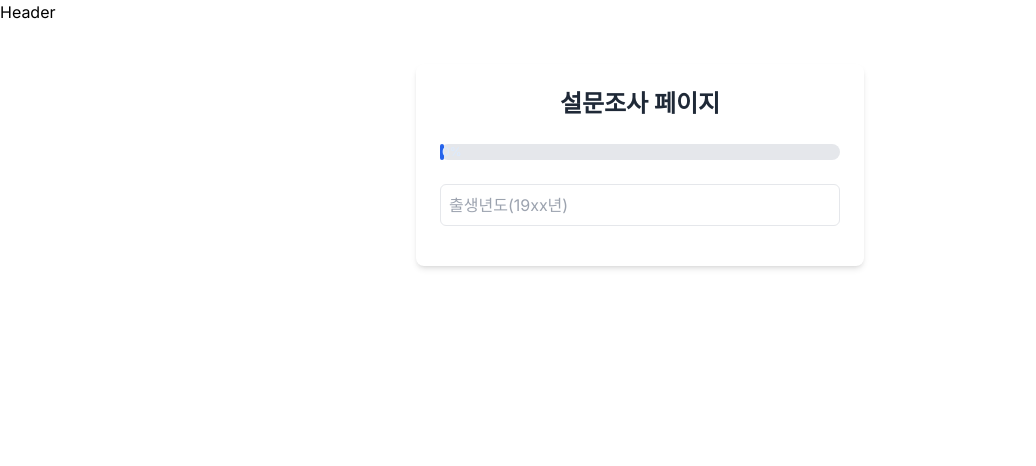
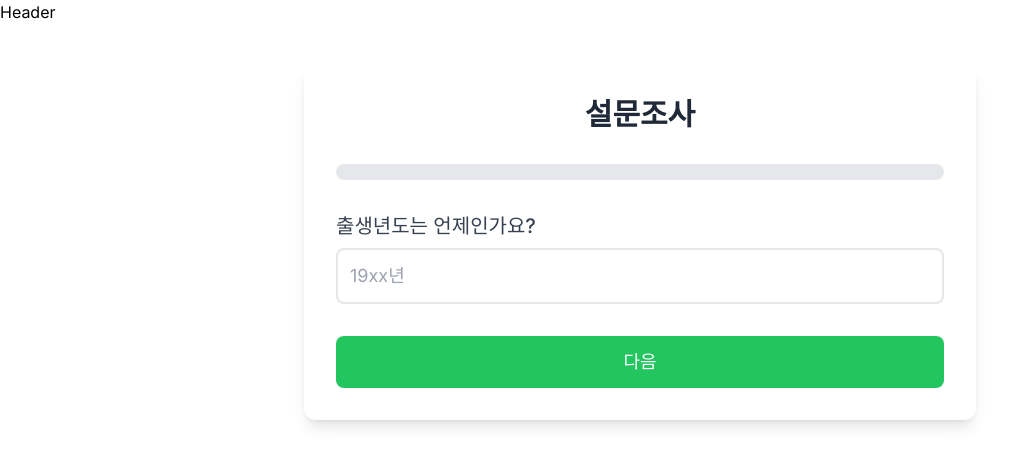
Before and after one commit to B-09-NBC-Final/Health-Protect-Me, a Next.js app: page /info-reaserch in a window 1280 px wide. Shown: the top 466 px of the page, without its empty margins (0-1036 px from the left). Built offline with nearby package versions, Linux system fonts and the light colour scheme.

Commit message:
update: 각각에 type 주기 완료

```diff
--- a/src/components/Survey/Information/Reaserch/InfoReaserch.tsx
+++ b/src/components/Survey/Information/Reaserch/InfoReaserch.tsx
@@ -1,111 +1,175 @@
-'use client';
+'use client'; // Next.js 13 이상에서 클라이언트 컴포넌트임을 명시
+
 import React, { useState, useRef, useEffect } from 'react';
 
-const InfoResearch = () => {
-  const [currentStep, setCurrentStep] = useState(0);
-  const steps = ['출생년도', '성별', '신장', '체중', '식단 목적'];
-  const stepRefs = useRef(steps.map(() => React.createRef()));
+// 설문 단계, 성별, 식단 목적에 대한 타입 정의
+type Step = '출생년도' | '성별' | '신장' | '체중' | '식단 목적';
+type Gender = '남' | '여';
+type DietGoal = '체중 감량' | '체중 유지' | '건강 식습관' | '체중 증량';
 
-  const nextStep = () => {
+// 설문 데이터의 구조를 정의하는 타입
+type SurveyData = {
+  birthYear: string;
+  gender: Gender | null;
+  height: string;
+  weight: string;
+  dietGoal: DietGoal | null;
+};
+
+const InfoResearch: React.FC = () => {
+  // 현재 설문 단계를 관리하는 상태
+  const [currentStep, setCurrentStep] = useState<number>(0);
+
+  // 사용자의 설문 응답을 관리하는 상태
+  const [surveyData, setSurveyData] = useState<SurveyData>({
+    birthYear: '',
+    gender: null,
+    height: '',
+    weight: '',
+    dietGoal: null
+  });
+
+  // 설문의 각 단계를 정의하는 배열
+  const steps: Step[] = ['출생년도', '성별', '신장', '체중', '식단 목적'];
+
+  // 각 단계의 DOM 요소에 대한 참조를 저장하는 ref
+  const stepRefs = useRef<React.RefObject<HTMLDivElement>[]>(steps.map(() => React.createRef()));
+
+  // 다음 단계로 이동하는 함수
+  const nextStep = (): void => {
     if (currentStep < steps.length - 1) {
       setCurrentStep(currentStep + 1);
     }
   };
 
+  // 입력 필드의 변경을 처리하는 함수
+  const handleInputChange = (e: React.ChangeEvent<HTMLInputElement>): void => {
+    const { name, value } = e.target;
+    setSurveyData((prevData) => ({ ...prevData, [name]: value }));
+  };
+
+  // 성별 선택을 처리하는 함수
+  const handleGenderSelect = (gender: Gender): void => {
+    setSurveyData((prevData) => ({ ...prevData, gender }));
+    nextStep();
+  };
+
+  // 식단 목적 선택을 처리하는 함수
+  const handleDietGoalSelect = (dietGoal: DietGoal): void => {
+    setSurveyData((prevData) => ({ ...prevData, dietGoal }));
+    nextStep();
+  };
+
+  // 단계가 변경될 때마다 해당 단계로 스크롤하는 효과
   useEffect(() => {
-    stepRefs.current[currentStep].current.scrollIntoView({
+    stepRefs.current[currentStep].current?.scrollIntoView({
       behavior: 'smooth',
       block: 'start'
     });
   }, [currentStep]);
 
   return (
-    <div className="max-w-md mx-auto mt-10 p-6 bg-white rounded-lg shadow-md">
-      <h1 className="text-2xl font-bold mb-6 text-center text-gray-800">설문조사 페이지</h1>
+    <div className="max-w-2xl mx-auto mt-10 p-8 bg-white rounded-xl shadow-lg">
+      <h1 className="text-3xl font-bold mb-8 text-center text-gray-800">설문조사</h1>
 
-      <div className="mb-6 bg-gray-200 rounded-full">
+      {/* 진행 상황을 나타내는 프로그레스 바 */}
+      <div className="mb-8 bg-gray-200 rounded-full h-4">
         <div
-          className="bg-blue-600 text-xs font-medium text-blue-100 text-center p-0.5 leading-none rounded-full"
+          className="bg-violet-700 h-4 rounded-full transition-all duration-500 ease-in-out"
           style={{ width: `${(currentStep / (steps.length - 1)) * 100}%` }}
-        >
-          {Math.round((currentStep / (steps.length - 1)) * 100)}%
-        </div>
+        ></div>
       </div>
 
-      <div ref={stepRefs.current[0]} className={`mb-4 ${currentStep !== 0 && 'hidden'}`}>
+      {/* 출생년도 입력 필드 */}
+      <div ref={stepRefs.current[0]} className={`mb-8 ${currentStep !== 0 && 'hidden'}`}>
+        <label className="block text-xl mb-2 font-medium text-gray-700">출생년도는 언제인가요?</label>
         <input
           type="text"
-          placeholder="출생년도(19xx년)"
-          className="w-full p-2 border rounded-md focus:outline-none focus:ring-2 focus:ring-blue-500"
-          onBlur={nextStep}
+          name="birthYear"
+          placeholder="19xx년"
+          value={surveyData.birthYear}
+          onChange={handleInputChange}
+          className="w-full p-3 text-lg border-2 rounded-lg focus:outline-none focus:ring-2 focus:ring-blue-500 focus:border-transparent"
         />
       </div>
 
-      <div ref={stepRefs.current[1]} className={`mb-4 ${currentStep !== 1 && 'hidden'}`}>
-        <p className="mb-2 font-medium text-gray-700">성별(Gender)</p>
-        <div className="flex space-x-2">
+      {/* 성별 선택 버튼 */}
+      <div ref={stepRefs.current[1]} className={`mb-8 ${currentStep !== 1 && 'hidden'}`}>
+        <p className="text-xl mb-4 font-medium text-gray-700">성별(Gender)은 무엇인가요?</p>
+        <div className="flex space-x-4">
           <button
-            onClick={nextStep}
-            className="flex-1 py-2 px-4 bg-blue-500 text-white rounded-md hover:bg-blue-600 focus:outline-none focus:ring-2 focus:ring-blue-500"
+            onClick={() => handleGenderSelect('남')}
+            className="flex-1 py-3 px-6 text-lg bg-blue-500 text-white rounded-lg hover:bg-blue-600 focus:outline-none focus:ring-2 focus:ring-blue-500 transition duration-200"
           >
             남(Male)
           </button>
           <button
-            onClick={nextStep}
-            className="flex-1 py-2 px-4 bg-pink-500 text-white rounded-md hover:bg-pink-600 focus:outline-none focus:ring-2 focus:ring-pink-500"
+            onClick={() => handleGenderSelect('여')}
+            className="flex-1 py-3 px-6 text-lg bg-pink-500 text-white rounded-lg hover:bg-pink-600 focus:outline-none focus:ring-2 focus:ring-pink-500 transition duration-200"
           >
             여(Female)
           </button>
         </div>
       </div>
 
-      <div ref={stepRefs.current[2]} className={`mb-4 ${currentStep !== 2 && 'hidden'}`}>
+      {/* 신장 입력 필드 */}
+      <div ref={stepRefs.current[2]} className={`mb-8 ${currentStep !== 2 && 'hidden'}`}>
+        <label className="block text-xl mb-2 font-medium text-gray-700">신장이 어떻게 되나요?</label>
         <input
           type="text"
-          placeholder="신장"
-          className="w-full p-2 border rounded-md focus:outline-none focus:ring-2 focus:ring-blue-500"
-          onBlur={nextStep}
+          name="height"
+          placeholder="cm"
+          value={surveyData.height}
+          onChange={handleInputChange}
+          className="w-full p-3 text-lg border-2 rounded-lg focus:outline-none focus:ring-2 focus:ring-blue-500 focus:border-transparent"
         />
       </div>
 
-      <div ref={stepRefs.current[3]} className={`mb-4 ${currentStep !== 3 && 'hidden'}`}>
+      {/* 체중 입력 필드 */}
+      <div ref={stepRefs.current[3]} className={`mb-8 ${currentStep !== 3 && 'hidden'}`}>
+        <label className="block text-xl mb-2 font-medium text-gray-700">체중이 어떻게 되나요?</label>
         <input
           type="text"
-          placeholder="체중"
-          className="w-full p-2 border rounded-md focus:outline-none focus:ring-2 focus:ring-blue-500"
-          onBlur={nextStep}
+          name="weight"
+          placeholder="kg"
+          value={surveyData.weight}
+          onChange={handleInputChange}
+          className="w-full p-3 text-lg border-2 rounded-lg focus:outline-none focus:ring-2 focus:ring-blue-500 focus:border-transparent"
         />
       </div>
 
-      <div ref={stepRefs.current[4]} className={`${currentStep !== 4 && 'hidden'}`}>
-        <p className="mb-2 font-medium text-gray-700">식단 목적</p>
-        <div className="grid grid-cols-2 gap-2">
-          <button
-            onClick={nextStep}
-            className="py-2 px-4 bg-black text-white rounded-md hover:bg-green-600 focus:outline-none focus:ring-2 focus:ring-green-500"
-          >
-            체중 감량
-          </button>
-          <button
-            onClick={nextStep}
-            className="py-2 px-4 bg-black text-white rounded-md hover:bg-yellow-600 focus:outline-none focus:ring-2 focus:ring-yellow-500"
-          >
-            체중 유지
-          </button>
-          <button
-            onClick={nextStep}
-            className="py-2 px-4 bg-black text-white rounded-md hover:bg-purple-600 focus:outline-none focus:ring-2 focus:ring-purple-500"
-          >
-            건강 식습관
-          </button>
-          <button
-            onClick={nextStep}
-            className="py-2 px-4 bg-black text-white rounded-md hover:bg-red-600 focus:outline-none focus:ring-2 focus:ring-red-500"
-          >
-            체중 증량
-          </button>
+      {/* 식단 목적 선택 버튼 */}
+      <div ref={stepRefs.current[4]} className={`mb-8 ${currentStep !== 4 && 'hidden'}`}>
+        <p className="text-xl mb-4 font-medium text-gray-700">식단 목적은 무엇인가요?</p>
+        <div className="grid grid-cols-2 gap-4">
+          {(['체중 감량', '체중 유지', '건강 식습관', '체중 증량'] as DietGoal[]).map((goal) => (
+            <button
+              key={goal}
+              onClick={() => handleDietGoalSelect(goal)}
+              className="py-3 px-6 text-lg bg-cyan-500 text-white rounded-lg hover:bg-cyan-600 focus:outline-none focus:ring-2 focus:ring-cyan-500 transition duration-200"
+            >
+              {goal}
+            </button>
+          ))}
         </div>
       </div>
+
+      {/* '다음' 버튼 (마지막 단계 제외) */}
+      {currentStep < steps.length - 1 && (
+        <button
+          onClick={nextStep}
+          className="w-full py-3 px-6 text-lg bg-green-500 text-white rounded-lg hover:bg-green-700 focus:outline-none focus:ring-2 focus:ring-green-500 transition duration-200"
+        >
+          다음
+        </button>
+      )}
+
+      {/* '제출하기' 버튼 (마지막 단계) */}
+      {currentStep === steps.length - 1 && (
+        <button className="w-full py-3 px-6 text-lg bg-red-500 text-white rounded-lg hover:bg-red-700 focus:outline-none focus:ring-2 focus:ring-red-500 transition duration-200">
+          제출하기
+        </button>
+      )}
     </div>
   );
 };
```
